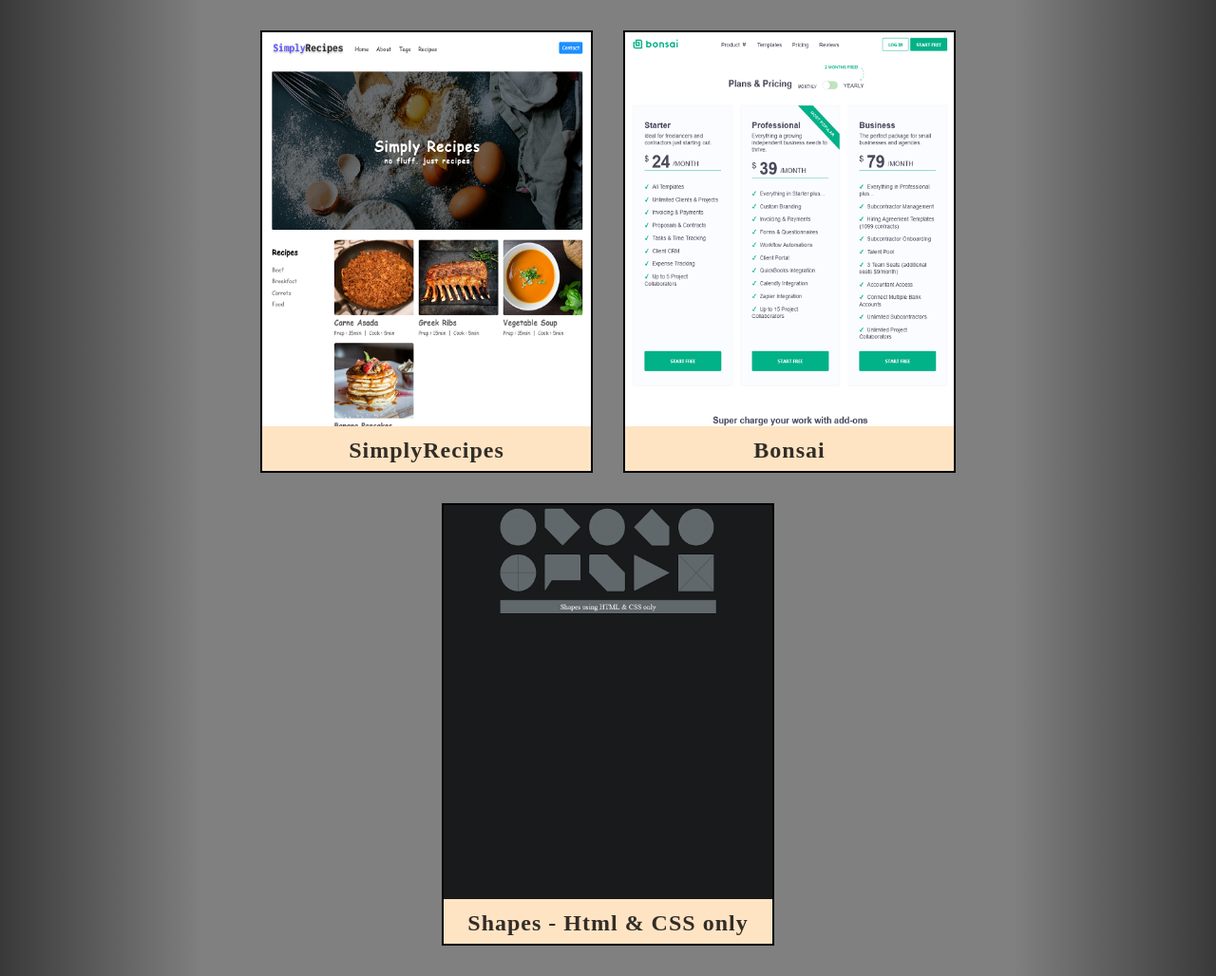
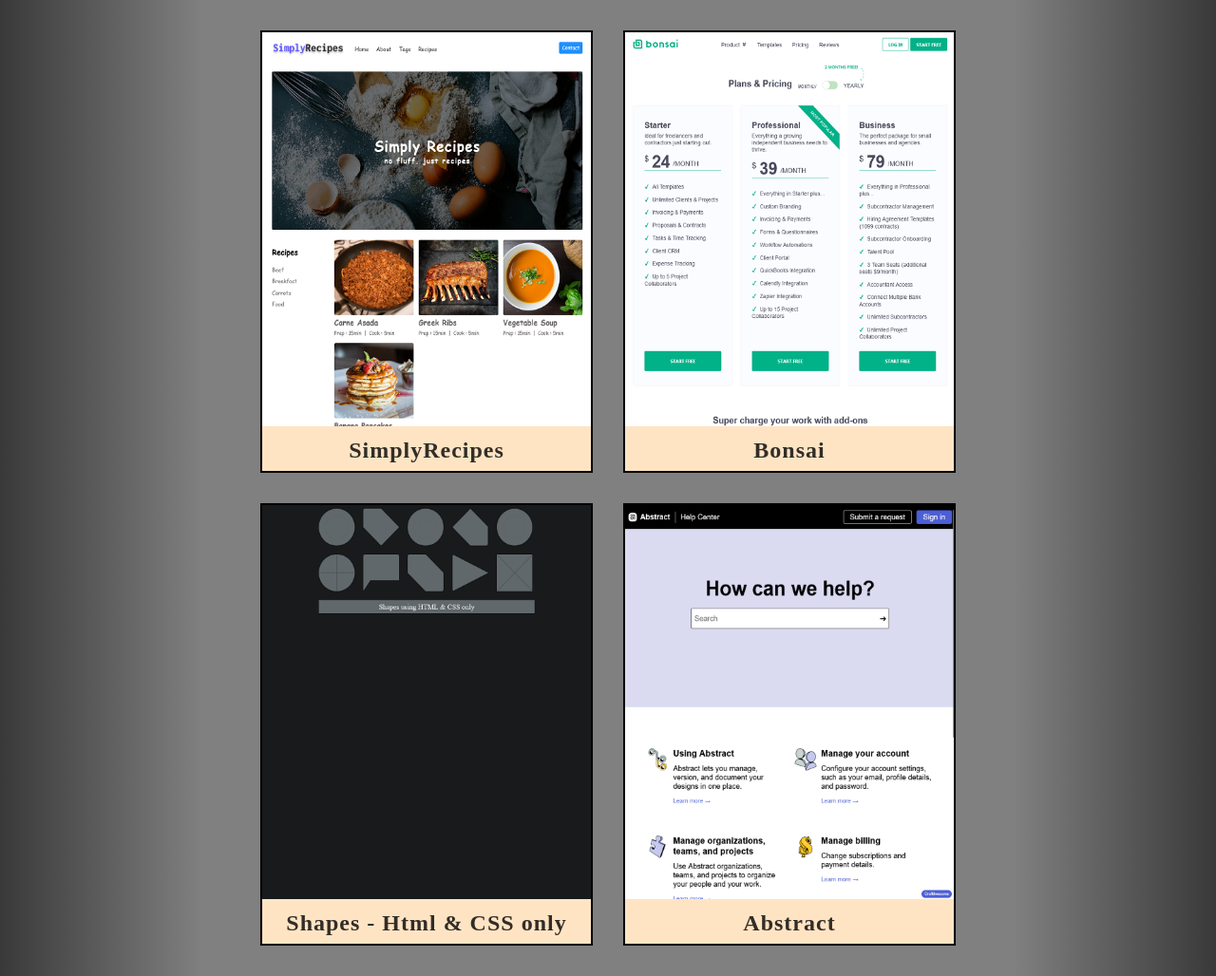
Before and after one commit to ahmedwakil66/craftawesome, a plain HTML site: page index.html in a window 1280 px wide. Shown: the whole page at 95% size. Drawn offline with Linux system fonts and the light colour scheme.

Commit message:
Update index.html
added abstract card4

```diff
--- a/index.html
+++ b/index.html
@@ -14,7 +14,7 @@
             <p>SimplyRecipes</p>
         </a>
 
-        <a class="card card-1" href="bonsai/bonsai-pricing.html">
+        <a class="card card-2" href="bonsai/bonsai-pricing.html">
             <img src="assets/bonsai-pricing.png" alt="" width="100%">
             <p>Bonsai</p>
         </a>
@@ -23,6 +23,11 @@
             <img src="assets/shapes_html_css.png" alt="" width="100%">
             <p>Shapes - Html & CSS only</p>
         </a>
+
+        <a class="card card-4" href="abstract/abstract.html">
+            <img src="assets/abstract.png" alt="" width="100%">
+            <p>Abstract</p>
+        </a>
     </div>
 </body>
 </html>
```
